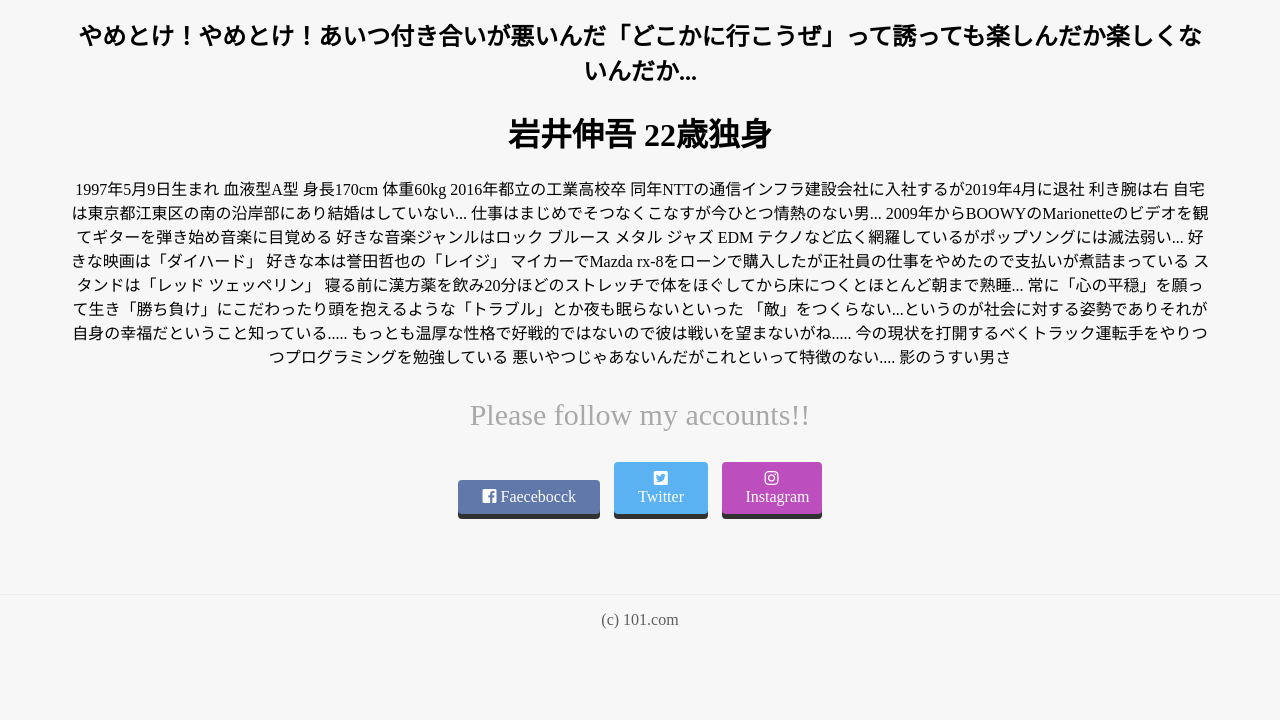
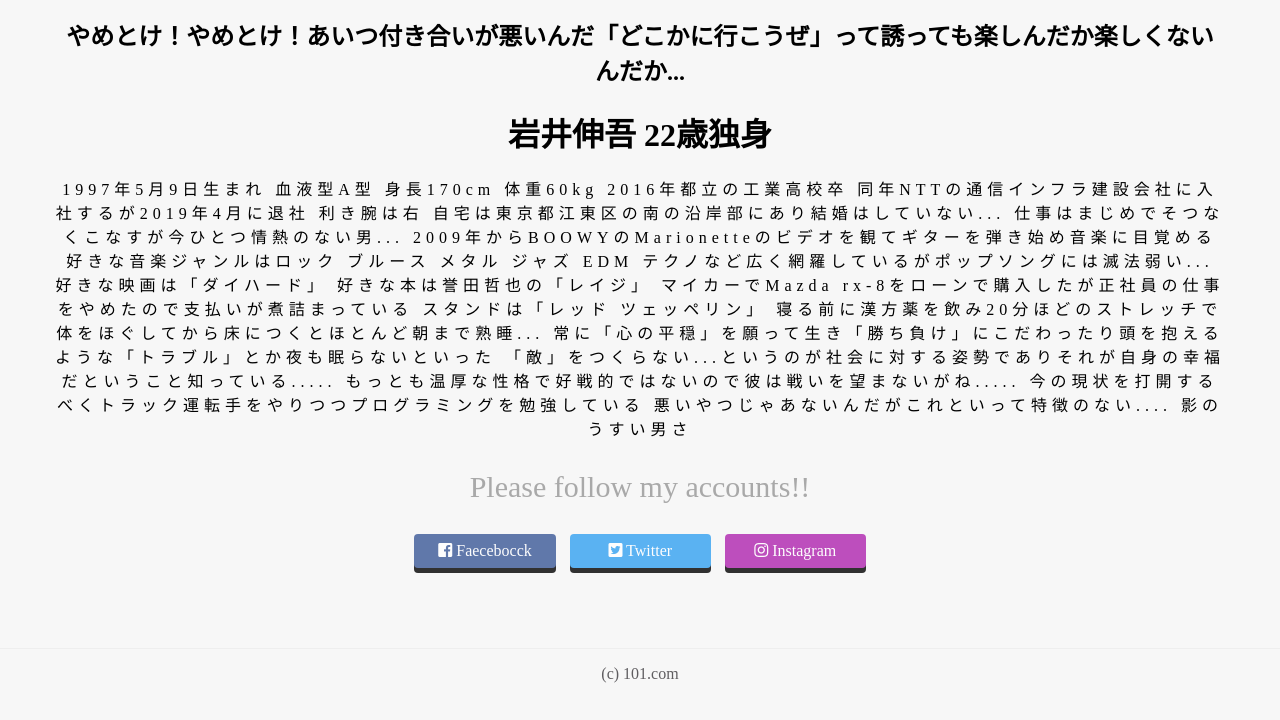
Before and after one commit to Shingo101/Shingo101.github.io, a plain HTML site: page index.html in a window 1280 px wide. Shown: the part 1162-1882 px from the top of the page. Drawn offline with Linux system fonts and the light colour scheme.

Commit message:
Update stylesheet.css

```diff
--- a/stylesheet.css
+++ b/stylesheet.css
@@ -17,7 +17,7 @@ clear: left;
 .container {
   max-width: 1170px;
     width:100%;
-  padding:0px 15px;
+
   margin: 0 auto;
 }
 
@@ -52,14 +52,14 @@ text-shadow:2px 2px 0 #000;
 
 .twitter {
   background-color:#34A1F2 ;
-  width: 93.5156px;
+  width: 141px;
   text-align: center;
   margin-right: 10px;
 }
 
 .instagram {
   background-color: rgb(175, 37, 175);
-  width:100px ;
+ width: 141px;
   text-align: center;
 
 }
@@ -121,7 +121,9 @@ float: left;
 .info-wrapper {
   text-align: center;
 }
-
+.txt-contents p {
+  letter-spacing: 5px;
+}
 .btn {
   color: white;
   display: inline-block;
```
